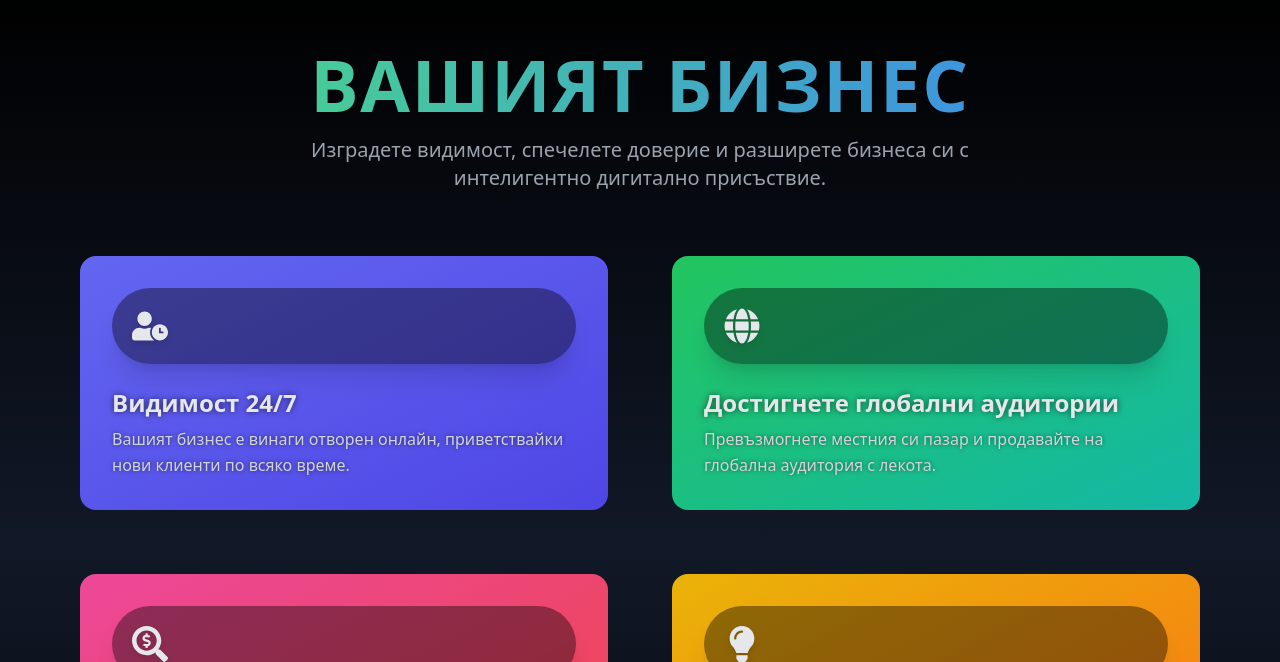
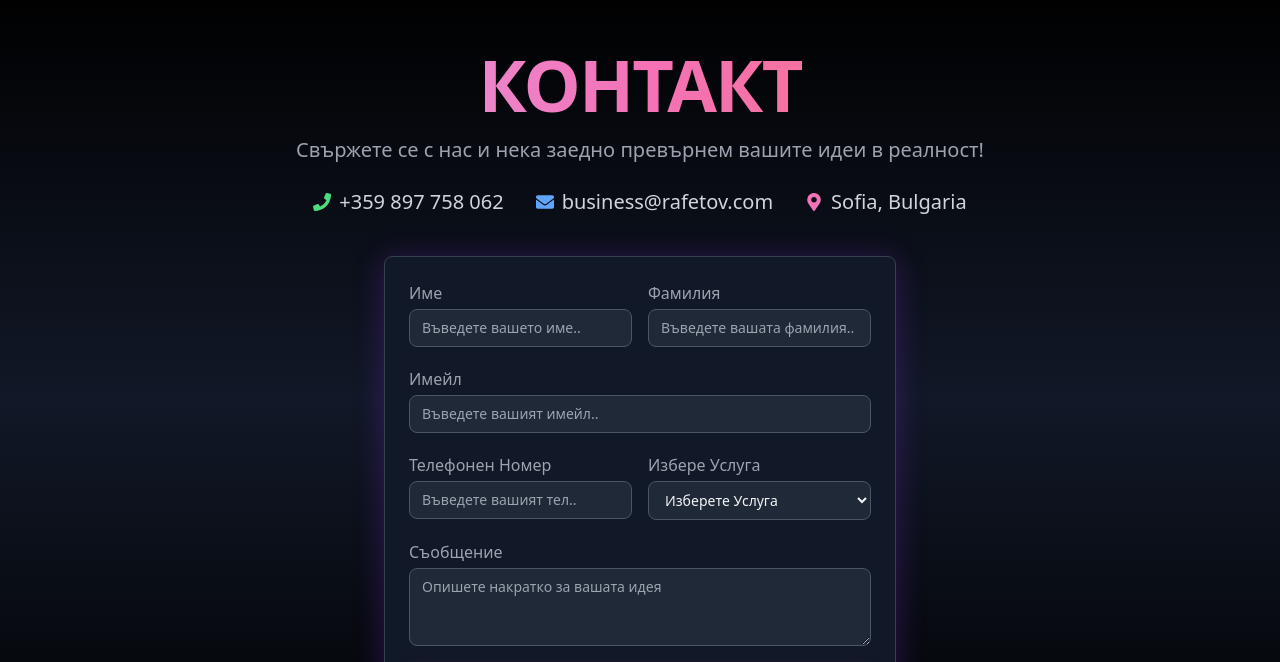
Before and after one commit to dzhanrafetov/Rafetov, a React (Vite) app: page / in a window 1280 px wide. Shown: the part 2598-3260 px from the top of the page. Built offline with nearby package versions, Linux system fonts and the light colour scheme.

Commit message:
Initial Changes

```diff
--- a/src/App.tsx
+++ b/src/App.tsx
@@ -8,7 +8,7 @@ const Hero = React.lazy(() => import('./pages/Hero'));
 const Services = React.lazy(() => import('./pages/Services'));
 const Portfolio = React.lazy(() => import('./pages/Portfolio'));
 const HowWeWork = React.lazy(() => import('./pages/FAQ'));
-const Market = React.lazy(() => import('./pages/OnlinePresenceCTA'));
+// const Market = React.lazy(() => import('./pages/OnlinePresenceCTA'));
 const Contact = React.lazy(() => import('./pages/ContactUs'));
 
 const App = () => {
@@ -24,7 +24,7 @@ const App = () => {
                 <Hero />
                 <Services />
                 <Portfolio />
-                <Market />
+                {/* <Market /> */}
                 <Contact />
                 <HowWeWork />
               </>
```
